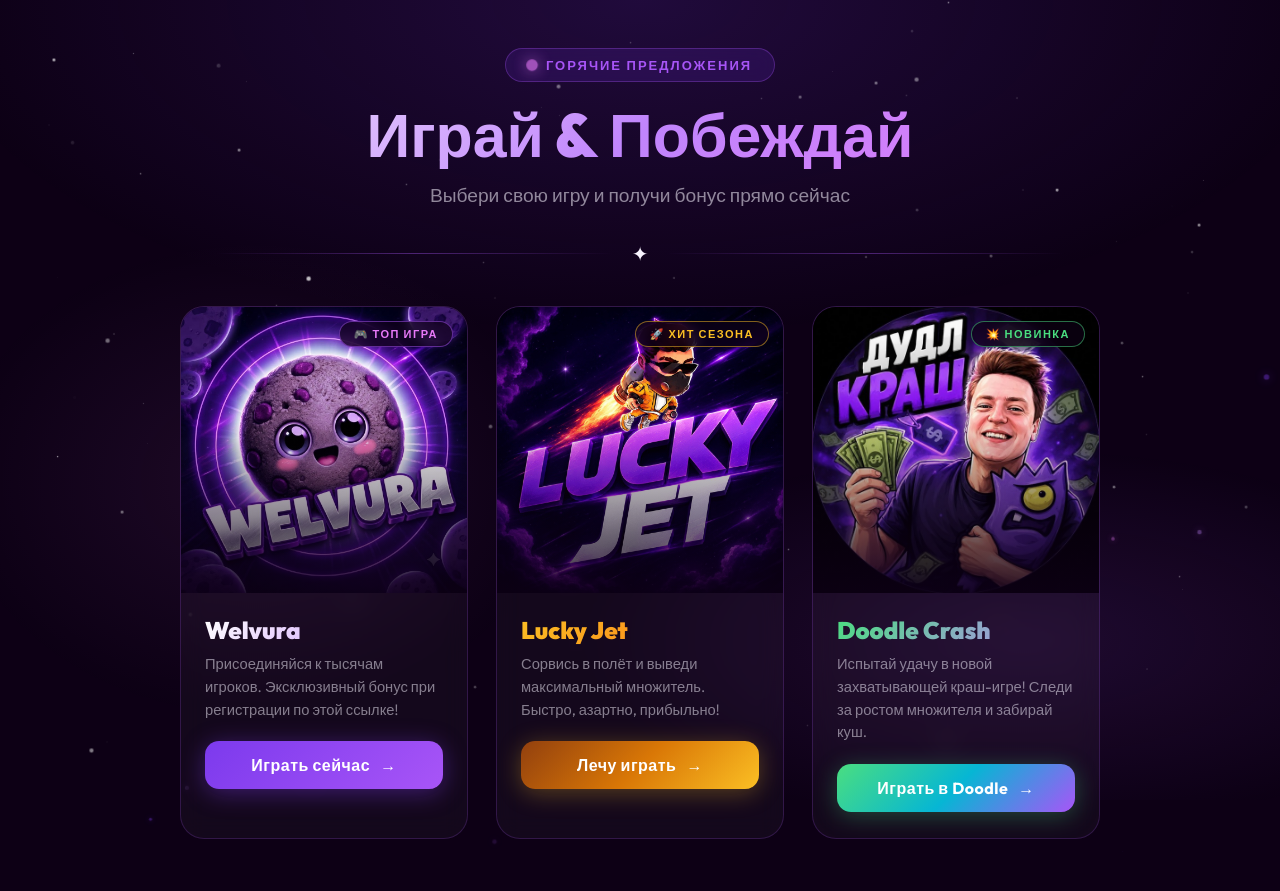
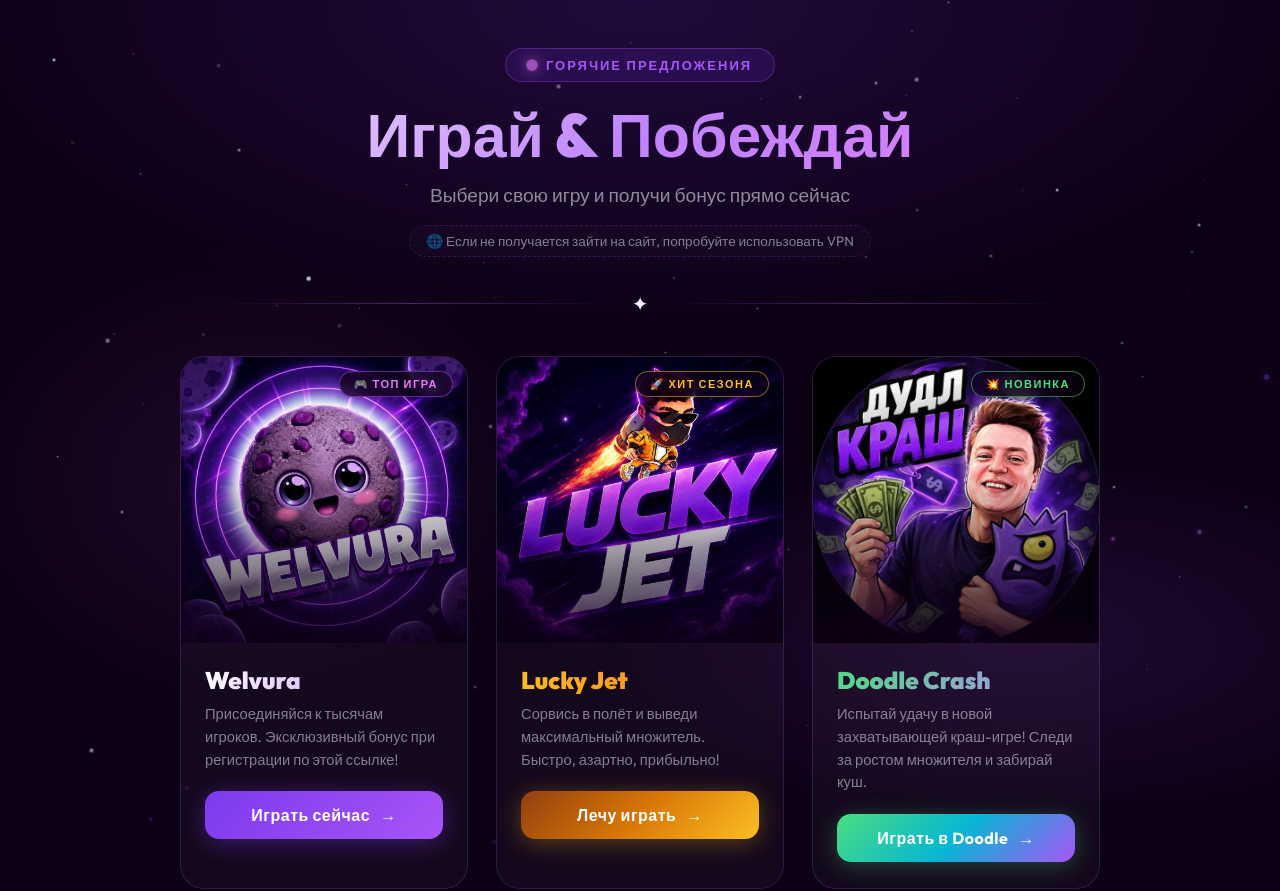
Before and after one commit to kindxxxx/game-banners, a plain HTML site: page index.html in a window 1280 px wide. Shown: the top 891 px of the page. Drawn offline with Linux system fonts and the light colour scheme.

Commit message:
Add VPN recommendation notice with globe emoji in the header

```diff
--- a/index.html
+++ b/index.html
@@ -117,6 +117,21 @@
       color: rgba(248,244,255,0.55);
       max-width: 480px;
       margin: 0 auto;
+    }
+
+    .vpn-notice {
+      display: inline-flex;
+      align-items: center;
+      justify-content: center;
+      gap: 8px;
+      font-size: 0.85rem;
+      color: rgba(248, 244, 255, 0.5);
+      background: rgba(255, 255, 255, 0.02);
+      border: 1px dashed rgba(168, 85, 247, 0.2);
+      border-radius: 99px;
+      padding: 6px 16px;
+      margin-top: 18px;
+      backdrop-filter: blur(8px);
     }
 
     /* ── Divider ── */
@@ -447,6 +462,9 @@
     </div>
     <h1>Играй&nbsp;&amp;&nbsp;Побеждай</h1>
     <p>Выбери свою игру и получи бонус прямо сейчас</p>
+    <div class="vpn-notice">
+      🌐 Если не получается зайти на сайт, попробуйте использовать VPN
+    </div>
   </header>
 
   <div class="divider"><span class="divider-icon">✦</span></div>
```
